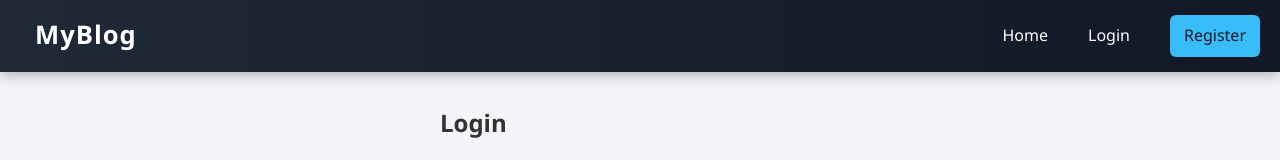
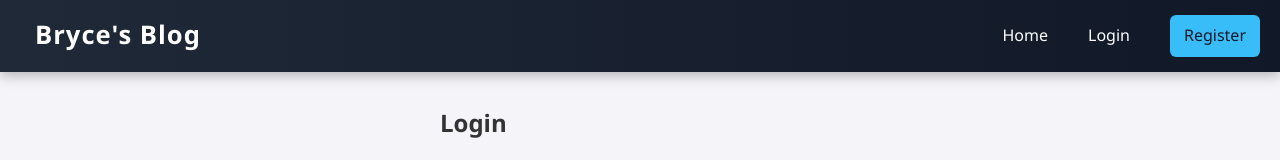
Before and after one commit to bgt1717/Mern-Blog-2026, a React app in the folder frontend/: page /login in a window 1280 px wide. Shown: the top 160 px of the page. Built offline with nearby package versions, Linux system fonts and the light colour scheme; the HTML template or start-up script is replaced by a standard one.

Commit message:
Blog name in Navbar change

```diff
--- a/frontend/src/components/Navbar.jsx
+++ b/frontend/src/components/Navbar.jsx
@@ -10,7 +10,7 @@ export default function Navbar() {
     <nav className="navbar">
       <div className="nav-left">
         <Link to="/" className="logo">
-          MyBlog
+          Bryce's Blog
         </Link>
       </div>
 
```
